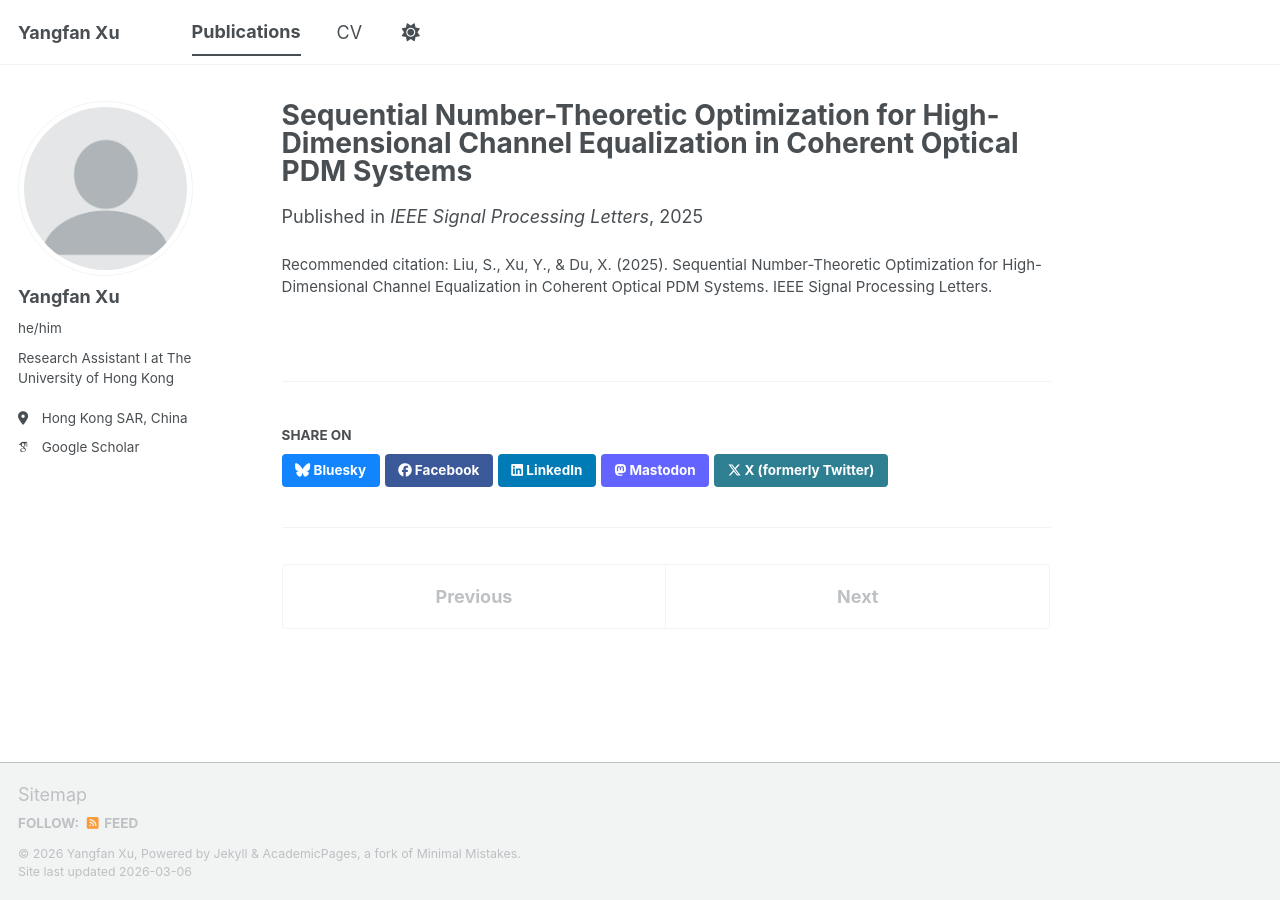
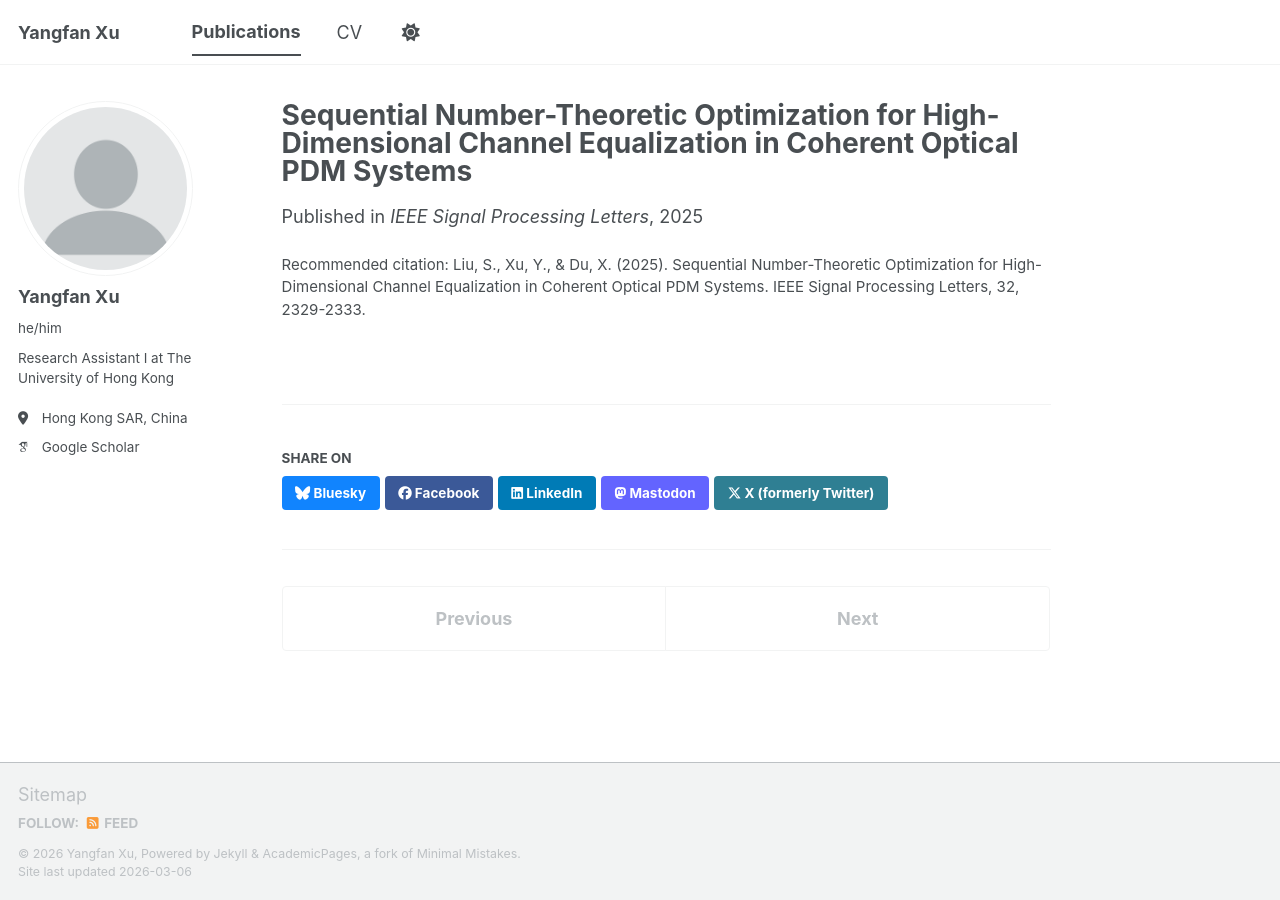
Before and after one commit to ethanxu02/ethanxu02.github.io, a Jekyll site: the page built from _publications/2009-10-01-paper-title-number-1.md, in a window 1280 px wide. Built offline with Jekyll 4.4.1, drawn with Linux system fonts in a browser that asks for light colours; some web fonts are replaced; a script bundle is joined from its source files by our own code; library files that are not in the unit come from our copies.

Commit message:
Update 2009-10-01-paper-title-number-1.md

```diff
--- a/_publications/2009-10-01-paper-title-number-1.md
+++ b/_publications/2009-10-01-paper-title-number-1.md
@@ -4,5 +4,5 @@ collection: publications
 category: manuscripts
 date: 2025-06-02
 venue: 'IEEE Signal Processing Letters'
-citation: 'Liu, S., Xu, Y., & Du, X. (2025). Sequential Number-Theoretic Optimization for High-Dimensional Channel Equalization in Coherent Optical PDM Systems. IEEE Signal Processing Letters.'
+citation: 'Liu, S., Xu, Y., & Du, X. (2025). Sequential Number-Theoretic Optimization for High-Dimensional Channel Equalization in Coherent Optical PDM Systems. IEEE Signal Processing Letters, 32, 2329-2333.'
 ---
```
